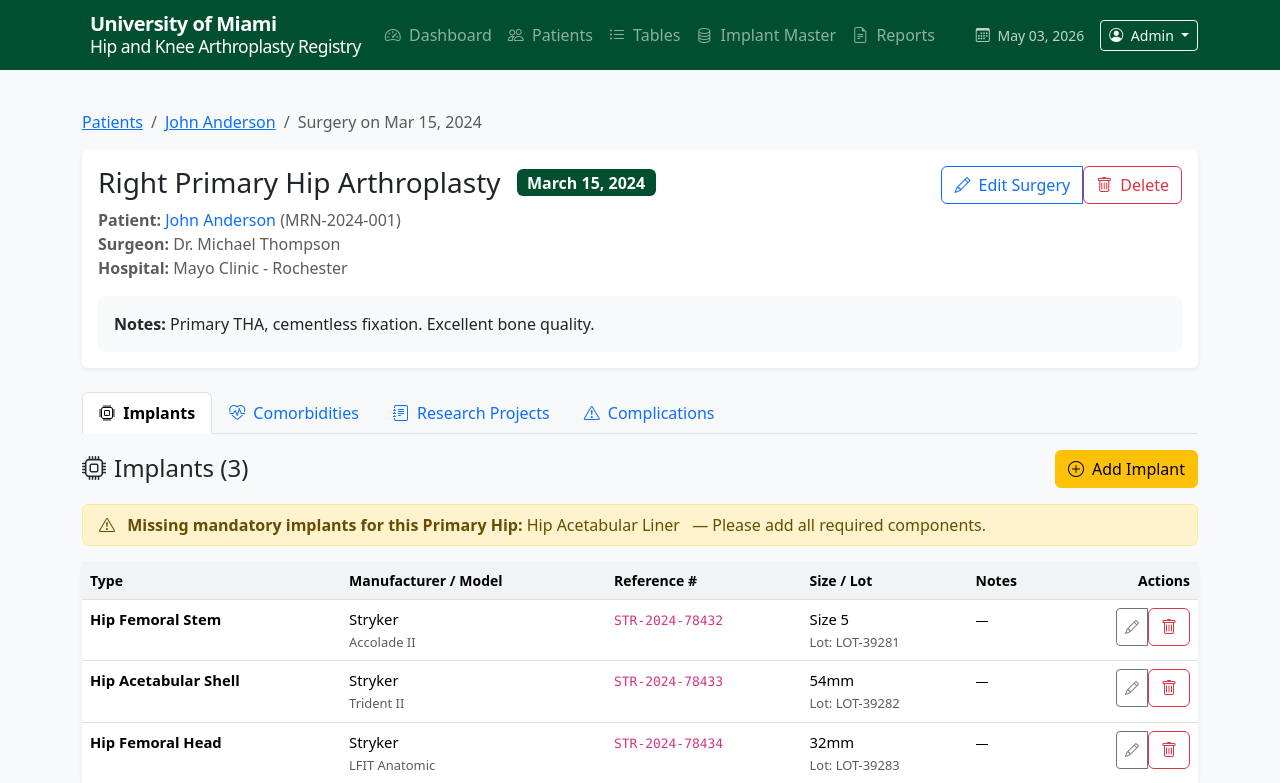
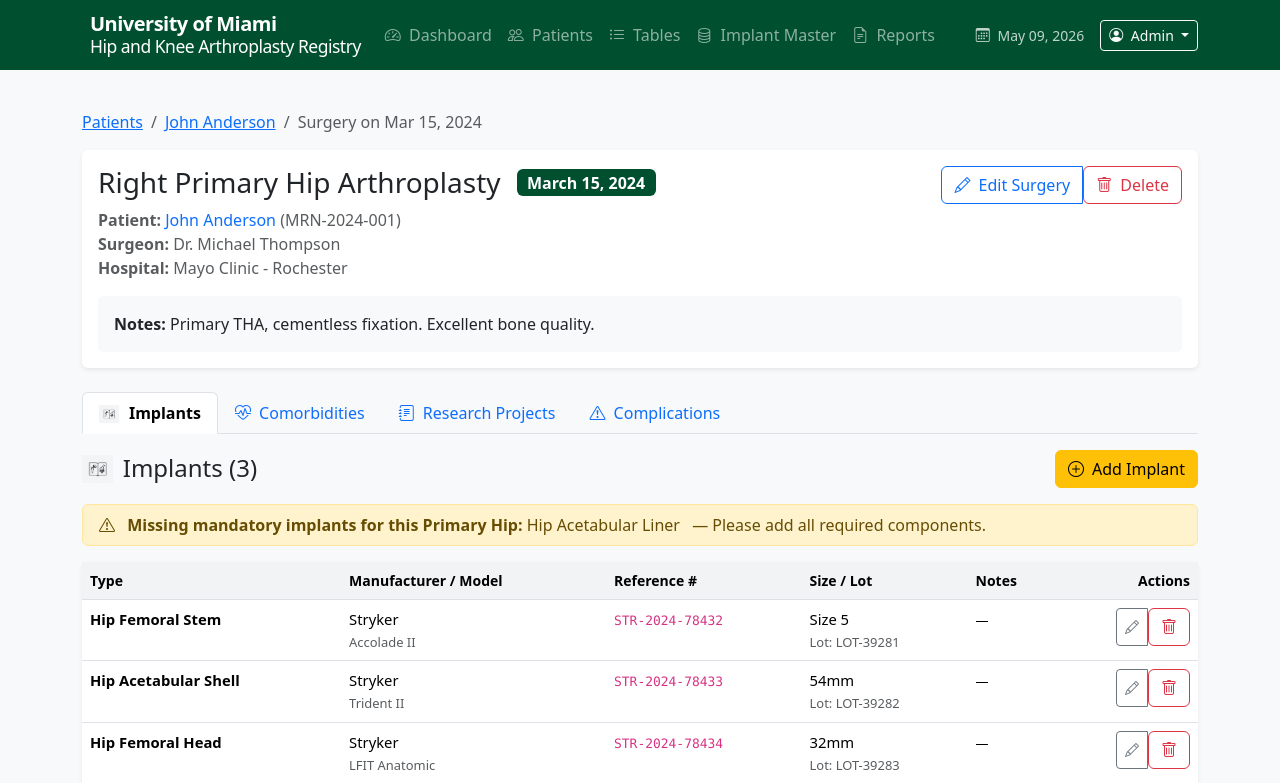
Before and after one commit to echo11dev/surgical-registry, a Flask app: page /surgeries/1 in a window 1280 px wide. Shown: the top 783 px of the page. Run offline with Flask 3, Linux system fonts and the light colour scheme; data comes from the database, SQL or seed files in the repository.

Commit message:
Add files via upload

```diff
--- a/app.py
+++ b/app.py
@@ -561,6 +561,14 @@ def get_all_lookups():
         'surgeons': Surgeon.query.order_by(Surgeon.name).all()
     }
 
+
+# Context processor to make current date available in all templates
+@app.context_processor
+def inject_current_date():
+    from datetime import date
+    return {'current_date': date.today().strftime('%B %d, %Y')}
+
+
 # ==================== ROUTES ====================
 
 @app.route('/')
--- a/templates/base.html
+++ b/templates/base.html
@@ -133,7 +133,7 @@
                 </ul>
                 <div class="d-flex align-items-center text-white">
                     <span class="me-3 small opacity-75">
-                        <i class="bi bi-calendar3 me-1"></i> {{ "May 03, 2026" }}
+                        <i class="bi bi-calendar3 me-1"></i> {{ current_date }}
                     </span>
                     <div class="dropdown">
                         <button class="btn btn-outline-light btn-sm dropdown-toggle" data-bs-toggle="dropdown">
--- a/templates/surgery_detail.html
+++ b/templates/surgery_detail.html
@@ -55,7 +55,7 @@
 <ul class="nav nav-tabs mb-3" id="surgeryTabs" role="tablist">
     <li class="nav-item" role="presentation">
         <button class="nav-link active" id="implants-tab" data-bs-toggle="tab" data-bs-target="#implants" type="button" role="tab">
-            <i class="bi bi-cpu me-1"></i> Implants
+            <img src="{{ url_for('static', filename='Catalogicon.jpg') }}" alt="Catalog" style="height: 18px; width: auto; margin-right: 6px; vertical-align: middle;"> Implants
         </button>
     </li>
     <li class="nav-item" role="presentation">
@@ -82,7 +82,10 @@
 
 <!-- Implants Section -->
 <div class="d-flex justify-content-between align-items-center mb-3">
-    <h4 class="mb-0"><i class="bi bi-cpu me-2"></i>Implants ({{ implants|length }})</h4>
+    <h4 class="mb-0 d-flex align-items-center">
+        <img src="{{ url_for('static', filename='Catalogicon.jpg') }}" alt="Catalog" style="height: 28px; width: auto; margin-right: 10px;">
+        Implants ({{ implants|length }})
+    </h4>
     <button class="btn btn-warning" data-bs-toggle="modal" data-bs-target="#addImplantModal">
         <i class="bi bi-plus-circle me-2"></i>Add Implant
     </button>
@@ -370,7 +373,10 @@
                     <!-- 2. HIP-SPECIFIC COMPLICATIONS -->
                     <div class="mb-4">
                         <div class="d-flex align-items-center mb-2 pb-1 border-bottom border-primary">
-                            <h6 class="mb-0 text-primary"><i class="bi bi-broadcast-pin me-2"></i>Hip-Specific Complications</h6>
+                            <h6 class="mb-0 text-primary d-flex align-items-center">
+                                <img src="{{ url_for('static', filename='THAicon.jpg') }}" alt="Hip" style="height: 24px; width: auto; margin-right: 8px;">
+                                Hip-Specific Complications
+                            </h6>
                             <span class="badge bg-primary ms-auto">3 items</span>
                         </div>
                         <div class="row g-2">
@@ -407,7 +413,10 @@
                     <!-- 3. KNEE-SPECIFIC COMPLICATIONS -->
                     <div class="mb-4">
                         <div class="d-flex align-items-center mb-2 pb-1 border-bottom border-success">
-                            <h6 class="mb-0 text-success"><i class="bi bi-shield-check me-2"></i>Knee-Specific Complications</h6>
+                            <h6 class="mb-0 text-success d-flex align-items-center">
+                                <img src="{{ url_for('static', filename='TKAicon.jpg') }}" alt="Knee" style="height: 24px; width: auto; margin-right: 8px;">
+                                Knee-Specific Complications
+                            </h6>
                             <span class="badge bg-success ms-auto">6 items</span>
                         </div>
                         <div class="row g-2">
```
Also changed, not shown: static/Catalogicon.jpg (added), static/THAicon.jpg (added), static/TKAicon.jpg (added).
